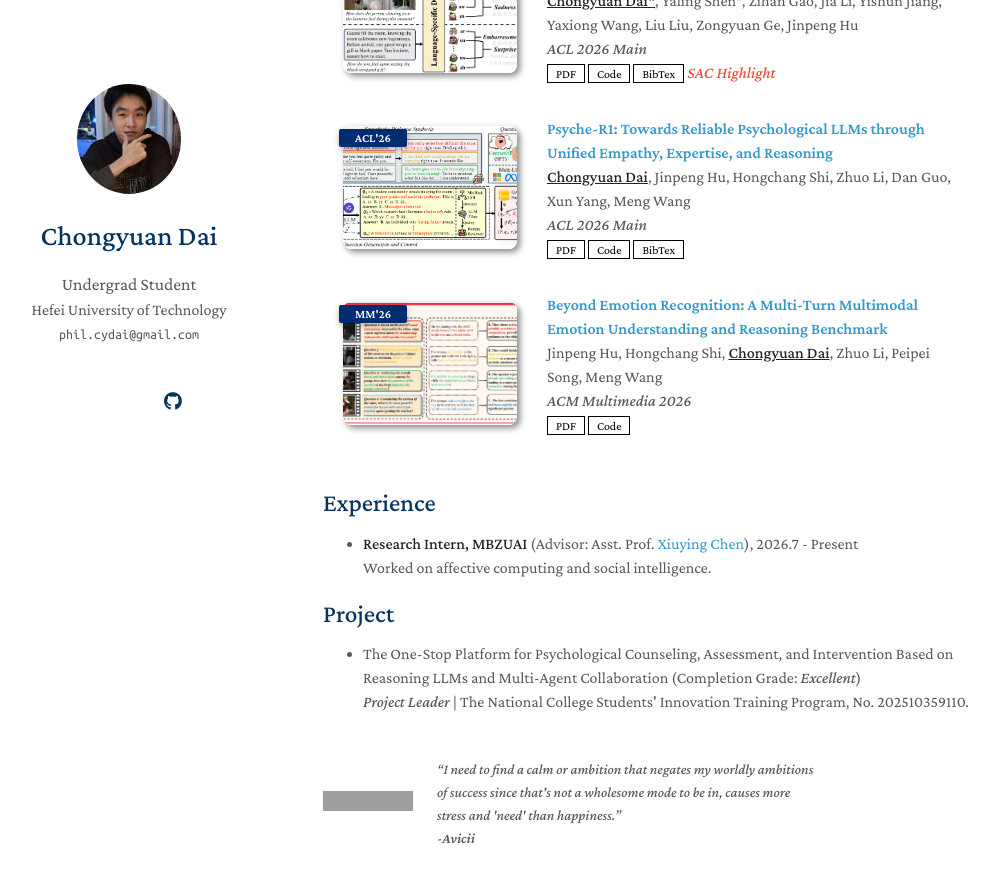
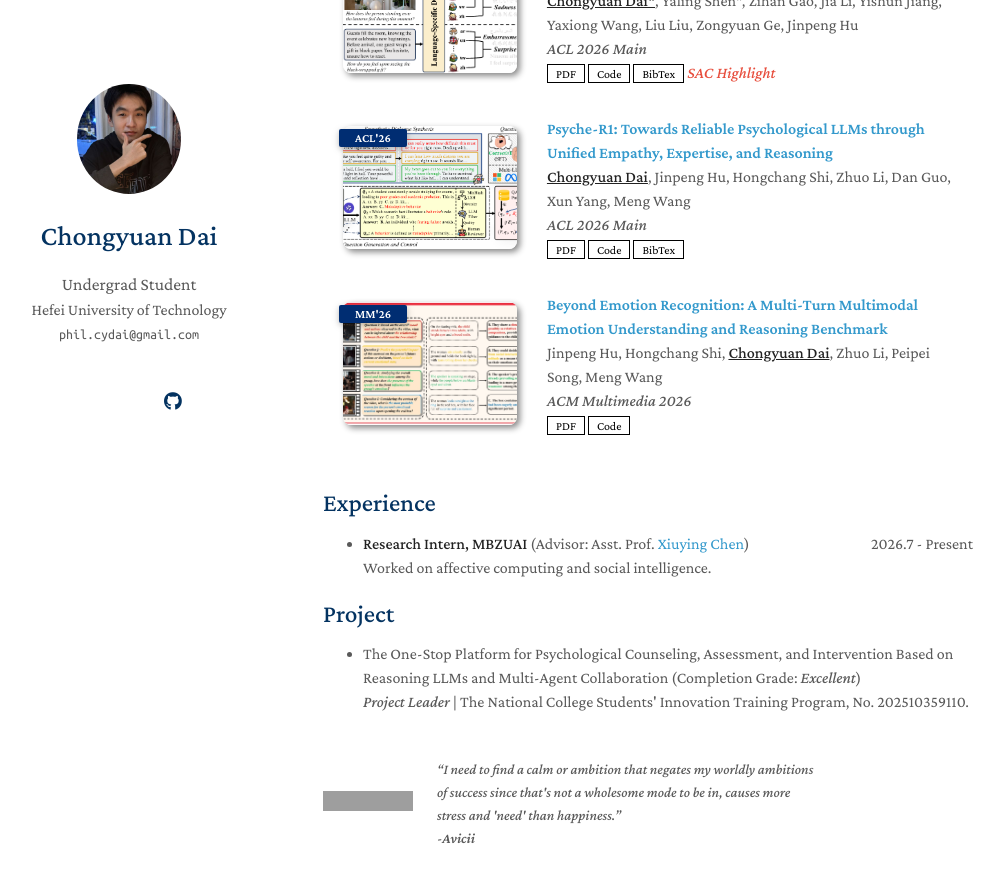
Before and after one commit to chyuandai/chyuandai.github.io, a Jekyll site: the page built from index.md, in a window 1280 px wide and 900 px high, scrolled down 755 px. Shown: the top 883 px of the window, without its empty margins (147-1150 px from the left). Built offline with Jekyll 4.4.1, drawn with Linux system fonts in a browser that asks for light colours; a style sheet for code colours, icons or effects is not loaded; our own code applies the rules of GitHub Pages for plain Markdown files; grey boxes are pictures that could not be loaded.

Commit message:
update my personal page

```diff
--- a/_includes/experiences.md
+++ b/_includes/experiences.md
@@ -2,7 +2,10 @@
 
 <ul style="margin:0 0 20px;">
   <li>
-    <autocolor><strong>Research Intern, MBZUAI</strong> (Advisor: Asst. Prof. <a href="https://scholar.google.com/citations?user=COUnAF4AAAAJ&hl=en" target="_blank">Xiuying Chen</a>), 2026.7 - Present</autocolor><br>
+    <div style="display:flex; flex-wrap:wrap; justify-content:space-between; column-gap:1em;">
+      <autocolor><strong>Research Intern, MBZUAI</strong> (Advisor: Asst. Prof. <a href="https://scholar.google.com/citations?user=COUnAF4AAAAJ&hl=en" target="_blank">Xiuying Chen</a>)</autocolor>
+      <autocolor>2026.7 - Present</autocolor>
+    </div>
     <autocolor>Worked on affective computing and social intelligence.</autocolor>
   </li>
 </ul>
```
